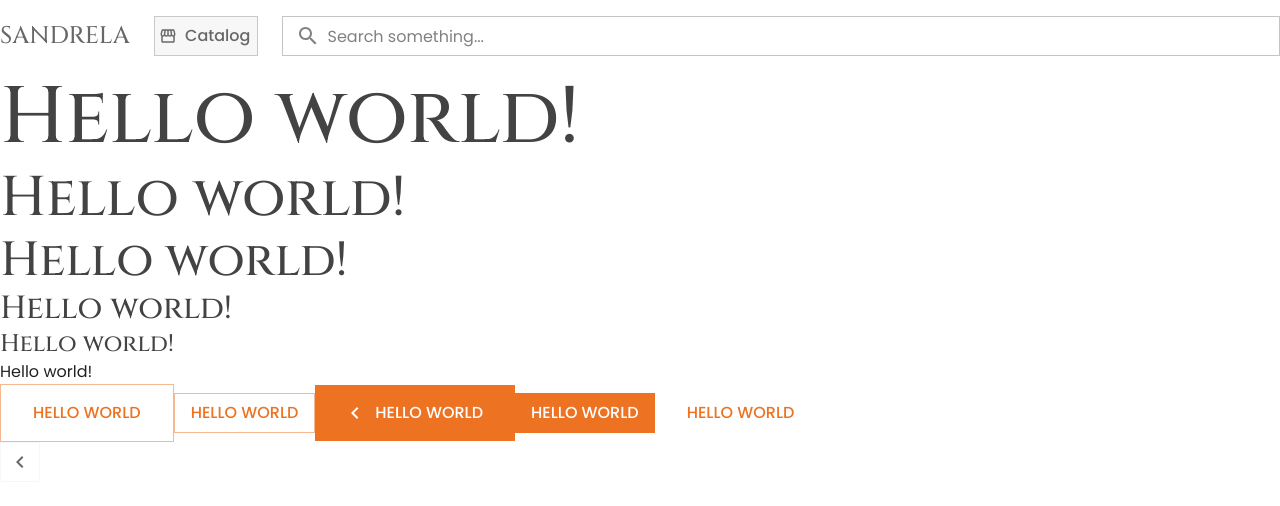
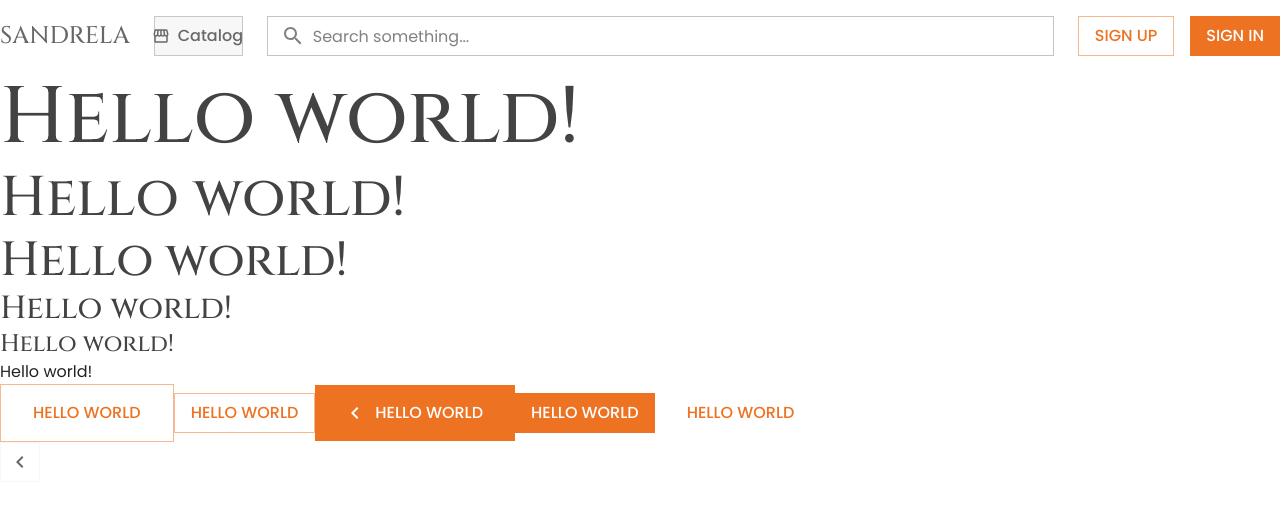
Before and after one commit to berezenko04/wedding-shop, a React (Vite) app in the folder client/: page / in a window 1280 px wide. Shown: the top 506 px of the page. Built offline with nearby package versions, Linux system fonts and the light colour scheme.

Commit message:
fix: fixed link behavior provider

```diff
--- a/client/src/components/navigation/Header/index.tsx
+++ b/client/src/components/navigation/Header/index.tsx
@@ -22,6 +22,14 @@ const Header: React.FC = () => {
         Catalog
       </Button>
       <Searchbar />
+      <Stack flexDirection="row" gap={2} alignItems="center">
+        <Button href="/register" color="primary" variant="outlined" size="small">
+          Sign Up
+        </Button>
+        <Button href="/login" color="primary" variant="contained" size="small">
+          Sign In
+        </Button>
+      </Stack>
     </Stack>
   );
 };
--- a/client/src/components/providers/LinkBehavior/index.tsx
+++ b/client/src/components/providers/LinkBehavior/index.tsx
@@ -1,6 +1,8 @@
 import { forwardRef } from "react";
 import { Link as RouterLink, LinkProps as RouterLinkProps } from "react-router-dom";
 
-export const LinkBehavior = forwardRef<HTMLAnchorElement, RouterLinkProps>((props, ref) => (
-  <RouterLink ref={ref} {...props} />
-));
+// Исправление: MUI кнопки передают href, а не to. Проксируем href -> to.
+export const LinkBehavior = forwardRef<HTMLAnchorElement, RouterLinkProps>((props, ref) => {
+  const { href, to, ...other } = props as RouterLinkProps & { href?: RouterLinkProps["to"] };
+  return <RouterLink ref={ref} to={to ?? (href as RouterLinkProps["to"])} {...other} />;
+});
--- a/client/src/theme.ts
+++ b/client/src/theme.ts
@@ -30,6 +30,11 @@ const theme = createTheme({
     fontFamily: '"Poppins", sans-serif',
   },
   components: {
+    MuiButtonBase: {
+      defaultProps: {
+        LinkComponent: LinkBehavior,
+      },
+    },
     MuiTypography: {
       styleOverrides: {
         root: ({ theme }) => ({
@@ -61,7 +66,7 @@ const theme = createTheme({
     },
     MuiButton: {
       defaultProps: {
-        LinkComponent: LinkBehavior,
+        component: LinkBehavior,
       },
       styleOverrides: {
         root: {
@@ -70,6 +75,7 @@ const theme = createTheme({
           lineHeight: "24px",
           borderRadius: 0,
           boxShadow: "none",
+          whiteSpace: "nowrap",
 
           "&:hover": {
             boxShadow: "none",
```
